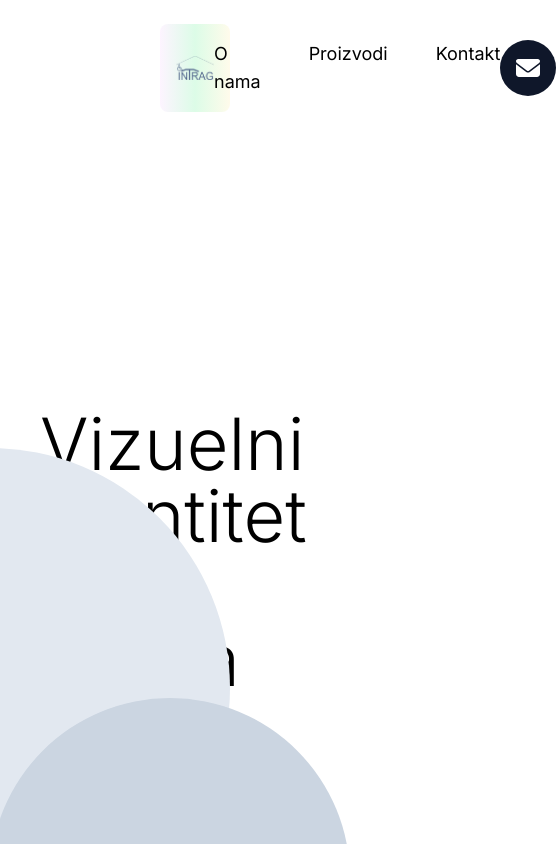
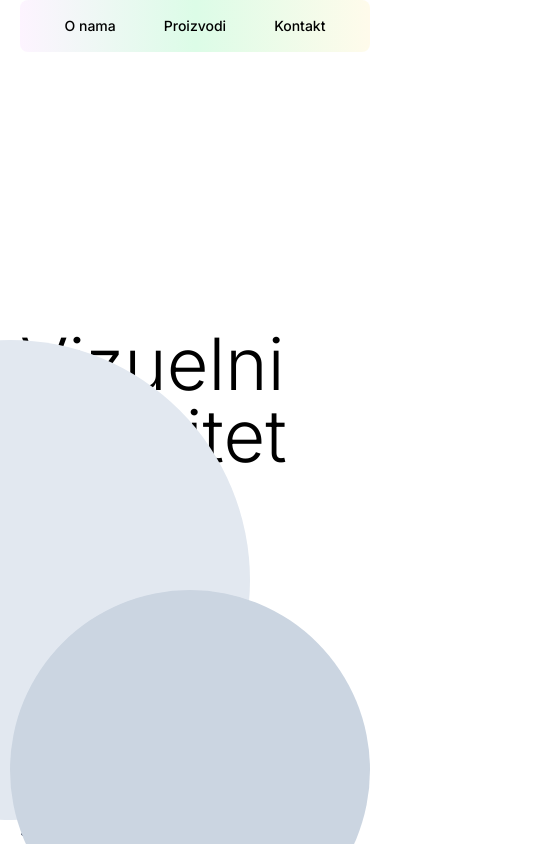
Before and after one commit to DenisKantic/Intrag_NextJS_collab, a Next.js app: page / in a window 390 px wide. Shown: the top 844 px of the page, 556 px wide, since content can reach past the window. Built offline with nearby package versions, Linux system fonts and the light colour scheme.

Commit message:
finished responsive for Navigation component

```diff
--- a/app/components/Home.jsx
+++ b/app/components/Home.jsx
@@ -8,7 +8,7 @@ import TransformationBrend from './TransformationBrend'
 
 const HomePage = () => {
   return (
-    <div className='xxs:p-10 md:px-10 xxl:px-40 overflow-hidden'>
+    <div className='xxs:p-5 md:px-10 xxl:px-40 overflow-hidden'>
       <Header />
       <OurStory />
       <WhatWeDo />
--- a/app/components/Navigation.jsx
+++ b/app/components/Navigation.jsx
@@ -2,22 +2,26 @@ import React from 'react'
 import { PiEnvelopeSimpleLight } from "react-icons/pi";
 import { FaEnvelope } from "react-icons/fa6";
 import Image from 'next/image';
+import Link from 'next/link';
 export default function Navigation() {
   return (
-    <div className='px-40 pt-6'>
-        <nav className='flex justify-between p-4 mb-28 items-center bg-gradient-to-r from-fuchsia-50 via-green-100 to-amber-50 rounded-lg bg-repeat-x'>
-            <Image src="/images/logo_intrag.png" alt="Logo intrag" width={100} height={100}/>
+
+    <div className='xxs:px-5 xxs:w-full xxs:mx-auto mdd:px-20 lg:px-40'>
+         {/*px-40 pt-6' */}
+        <nav className='flex p-4 mb-28 items-center bg-gradient-to-r from-fuchsia-50 via-green-100 to-amber-50 rounded-lg bg-repeat-x
+                        xxs:justify-center md:justify-between xxs:w-full'>
+            <Image src="/images/logo_intrag.png" alt="Logo intrag" width={100} height={100} className='xxs:hidden md:flex'/>
             <div>
-                <ul className='flex'>
-                    <li className='mr-12 cursor-pointer text-lg'>O nama</li>
-                    <li className='mr-12 cursor-pointer text-lg'>Proizvodi</li>
-                    <li className='cursor-pointer text-lg'>Kontakt</li>
+                <ul className='flex xxs:w-full'>
+                    <Link href="#AboutUs" className='mr-12 cursor-pointer xxs:text-sm md:text-lg font-medium hover:text-slate-500'>O nama</Link>
+                    <Link href="#Products" className='mr-12 cursor-pointer xxs:text-sm md:text-lg font-medium hover:text-slate-500'>Proizvodi</Link>
+                    <Link href="#Contact" className='cursor-pointer xxs:text-sm md:text-lg font-medium hover:text-slate-500'>Kontakt</Link>
                 </ul>
             </div>
             <div>
-                <div className='bg-slate-900 p-4 rounded-full'>
+                <a href="mailto:intragdoo@gmail.com" target="_blank" className='bg-slate-900 p-4 rounded-full xxs:hidden mdd:block hover:bg-slate-500'>
                     <FaEnvelope size={24} color='white'/>
-                </div>
+                </a>
             </div>
         </nav>
     </div>
--- a/app/components/OurStory.jsx
+++ b/app/components/OurStory.jsx
@@ -3,7 +3,7 @@ import React from 'react'
 import Image from 'next/image'
 export default function OurStory() {
   return (
-    <div className='mt-44'>
+    <div className='mt-44' id='AboutUs'>
         <div className='flex items-center mb-20'>
             <span className='w-24 mr-6 block h-px bg-slate-800'></span>
             <h2 className='text-4xl font-light'>Priča o Intrag štampariji</h2>
--- a/app/components/Projects.jsx
+++ b/app/components/Projects.jsx
@@ -3,7 +3,7 @@ import Image from 'next/image'
 
 const Projects = () => {
   return (
-    <div className='mt-20 min-h-[50vh] mb-20'>
+    <div className='mt-20 min-h-[50vh] mb-20' id='Products'>
            <div className='flex items-center xxs:mb-10 md:mb-20'>
             <span className='xxs:w-12 mdd:w-24 mr-2 block h-px bg-slate-800'></span>
             <h2 className='font-light xxs:text-sm md:text-4xl'>Uspješno završeni projekti</h2>
@@ -12,7 +12,7 @@ const Projects = () => {
     <div className='grid grid-cols-3 grid-rows-2 grid-flow-col auto-rows-max gap-5 min-h-[50vh] w-full
                     xxs:grid-cols-1 xxs:grid-rows-5 md:grid-cols-3 md:grid-rows-2'>
 
-        <div className='grid relative xxs:row-span-0 md:row-span-2 bg-black'>
+        <div className='grid relative xxs:row-span-0 md:row-span-2 bg-black min-h-[300px]'>
           <Image
           src="/images/katalog.jpg"
           sizes="(max-width: 768px) 100vw, (max-width: 1200px) 50vw, 33vw"
@@ -31,7 +31,7 @@ const Projects = () => {
           src="/images/school.jpg"
           sizes="(max-width: 768px) 100vw, (max-width: 1200px) 50vw, 33vw"
           fill={true}
-          className='h-full object-center opacity-70'
+          className='h-full object-cover opacity-70'
           alt='Intrag izrada natpisa'
           />
           <div className='absolute bottom-0 p-5'>
@@ -72,7 +72,7 @@ const Projects = () => {
         <Image
           src="/images/brosure.jpg"
           fill={true}
-          sizes="(max-width: 768px) 100vw, (max-width: 1200px) 50vw, 33vw"
+          sizes="100vh"
           alt='Primjer izrade brošura'
           className='h-full object-cover opacity-70'
           />
```
